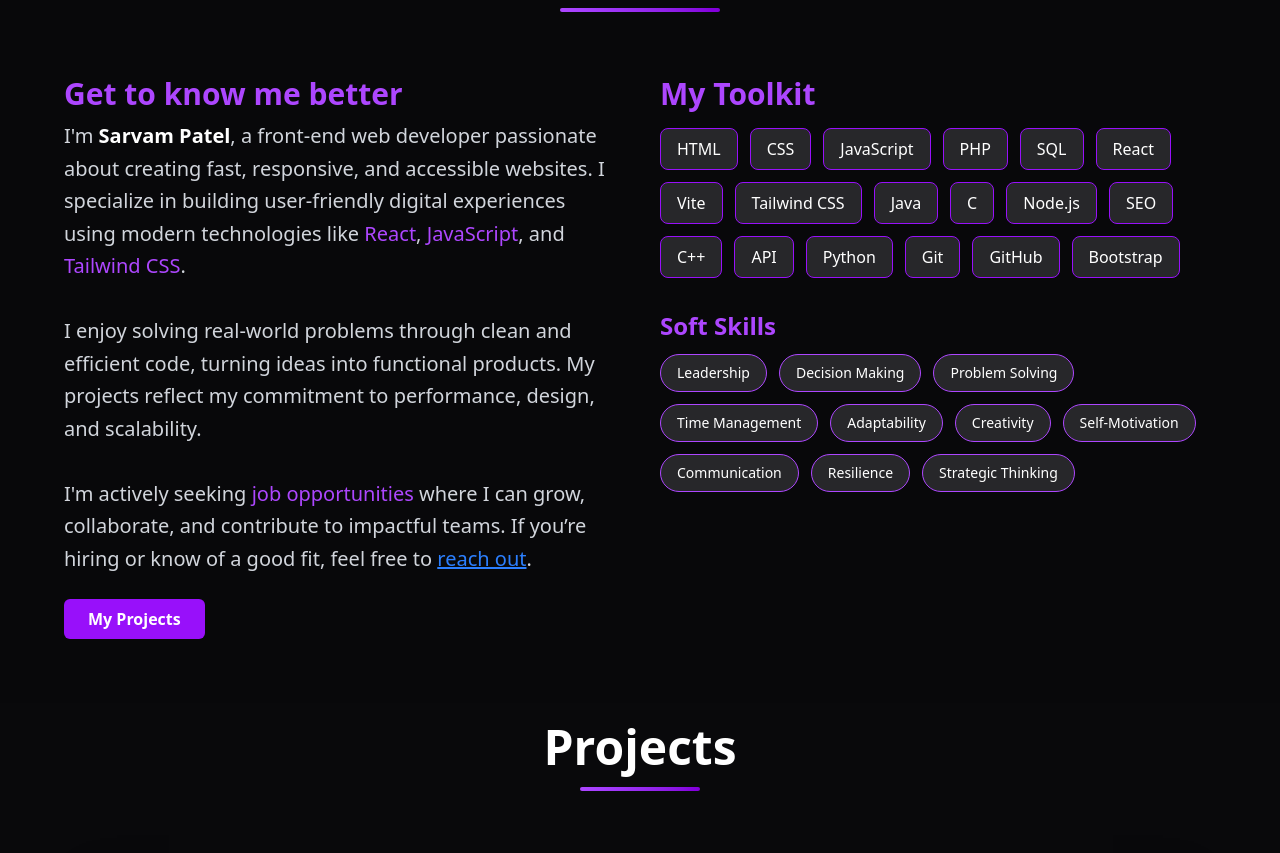
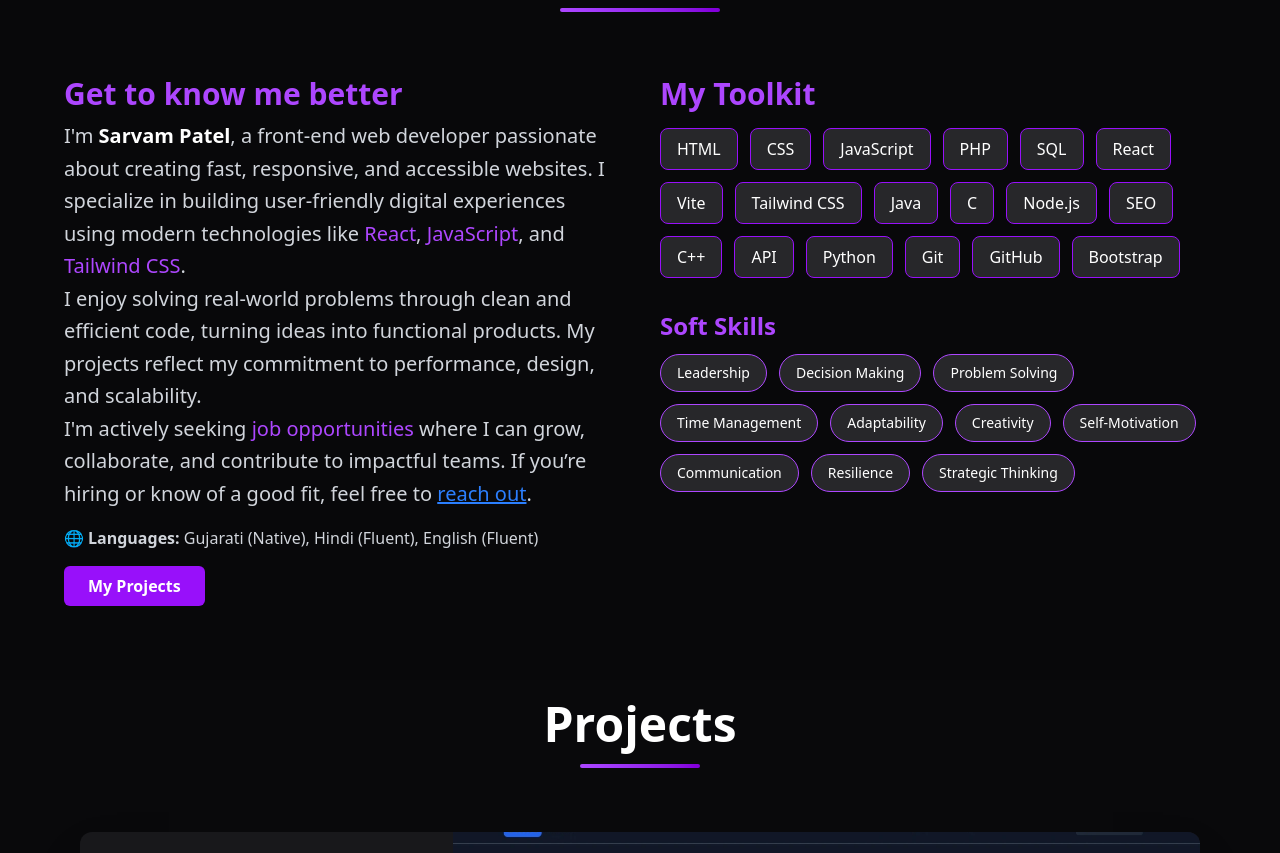
Before and after one commit to CoreTech7704/Portfoliosite, a React (Vite) app: page / in a window 1280 px wide. Shown: the part 920-1773 px from the top of the page. Built offline with nearby package versions, Linux system fonts and the light colour scheme; no server answers.

Commit message:
Added language proficiency

```diff
--- a/src/components/About.jsx
+++ b/src/components/About.jsx
@@ -28,12 +28,19 @@ const About = () => {
           <h3 className="text-3xl mb-2 font-semibold text-purple-500">
             Get to know me better
           </h3>
-          <p className="text-gray-300 mb-6 text-lg md:text-xl leading-relaxed">
+          <p className="text-gray-300 text-lg md:text-xl leading-relaxed">
             I'm <span className="font-bold text-white">Sarvam Patel</span>, a front-end web developer passionate about creating fast, responsive, and accessible websites. I specialize in building user-friendly digital experiences using modern technologies like <span className="text-purple-500">React</span>, <span className="text-purple-500">JavaScript</span>, and <span className="text-purple-500">Tailwind CSS</span>.
-            <br /><br />
+            <br />
             I enjoy solving real-world problems through clean and efficient code, turning ideas into functional products. My projects reflect my commitment to performance, design, and scalability.
-            <br /><br />
+            <br />
             I'm actively seeking <span className="text-purple-500 font-medium">job opportunities</span> where I can grow, collaborate, and contribute to impactful teams. If you’re hiring or know of a good fit, feel free to <a href="#contact" className="underline text-blue-500 hover:text-blue-600">reach out</a>.
+          </p>
+          <p className="my-4 text-base text-gray-300">
+            <span className="inline-flex items-center gap-1">
+              <span role="img" aria-label="globe">🌐</span>
+              <strong>Languages:</strong>
+            </span>{' '}
+            Gujarati (Native), Hindi (Fluent), English (Fluent)
           </p>
           <a
             aria-label="Projects"
```
